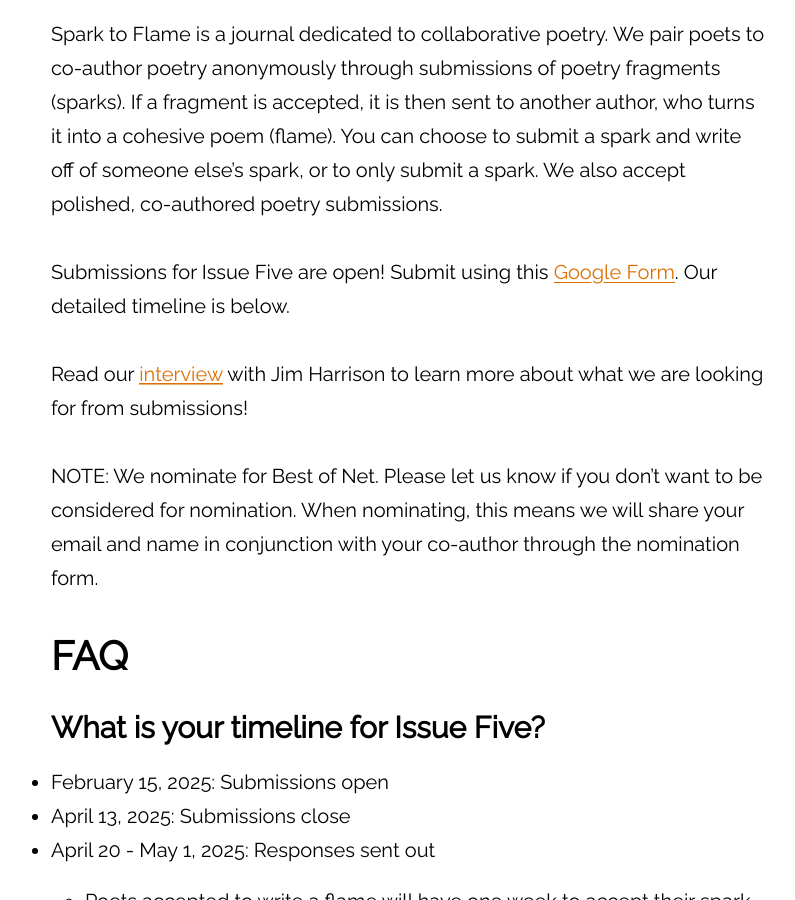
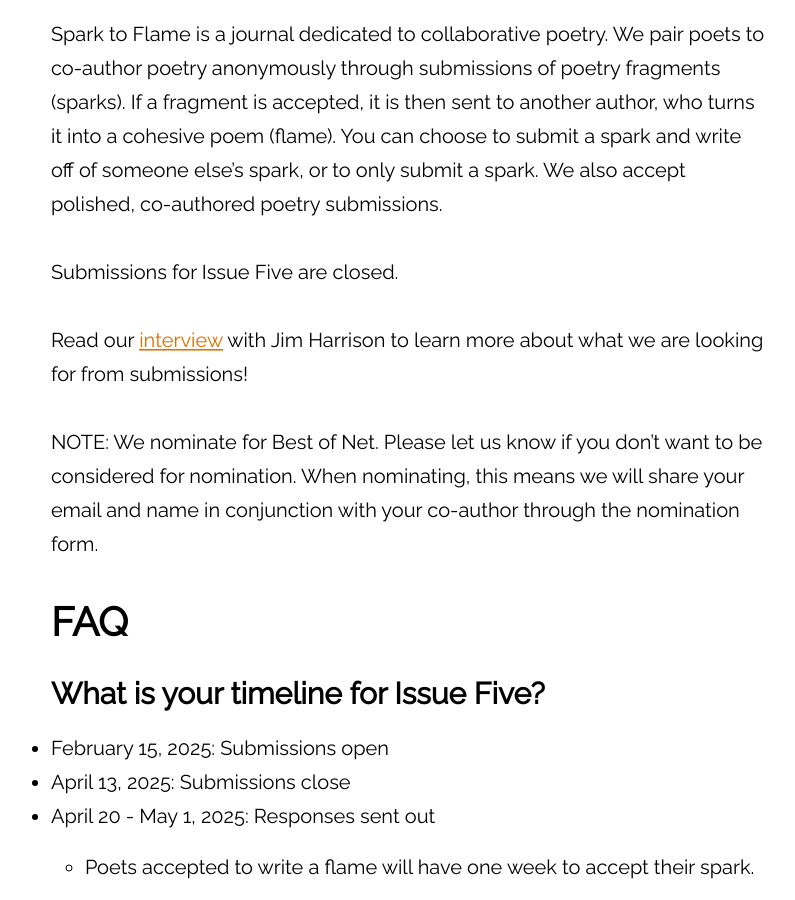
Before and after one commit to atmars77/atmars77.github.io, a Jekyll site: the page built from submit.md, in a window 1280 px wide and 900 px high, scrolled down 444 px. Shown: the whole window, without its empty margins (232-1027 px from the left). Built offline with Jekyll 4.4.1, drawn with Linux system fonts in a browser that asks for light colours.

Commit message:
close subm

```diff
--- a/submit.md
+++ b/submit.md
@@ -8,7 +8,7 @@
 ---
 Spark to Flame is a journal dedicated to collaborative poetry. We pair poets to co-author poetry anonymously through submissions of poetry fragments (sparks). If a fragment is accepted, it is then sent to another author, who turns it into a cohesive poem (flame). You can choose to submit a spark and write off of someone else’s spark, or to only submit a spark. We also accept polished, co-authored poetry submissions.
 
-Submissions for Issue Five are open! Submit using this [Google Form](https://docs.google.com/forms/d/e/1FAIpQLSd64KJnPEROUf-mnHTxHF6_5P9ODQoxryR9wly1p25KuBFX5A/viewform?usp=dialog). Our detailed timeline is below.
+Submissions for Issue Five are closed.
 
 Read our [interview](https://sixquestionsfor.blogspot.com/2023/10/Spark-To-Flame.html) with Jim Harrison to learn more about what we are looking for from submissions!
 
```
